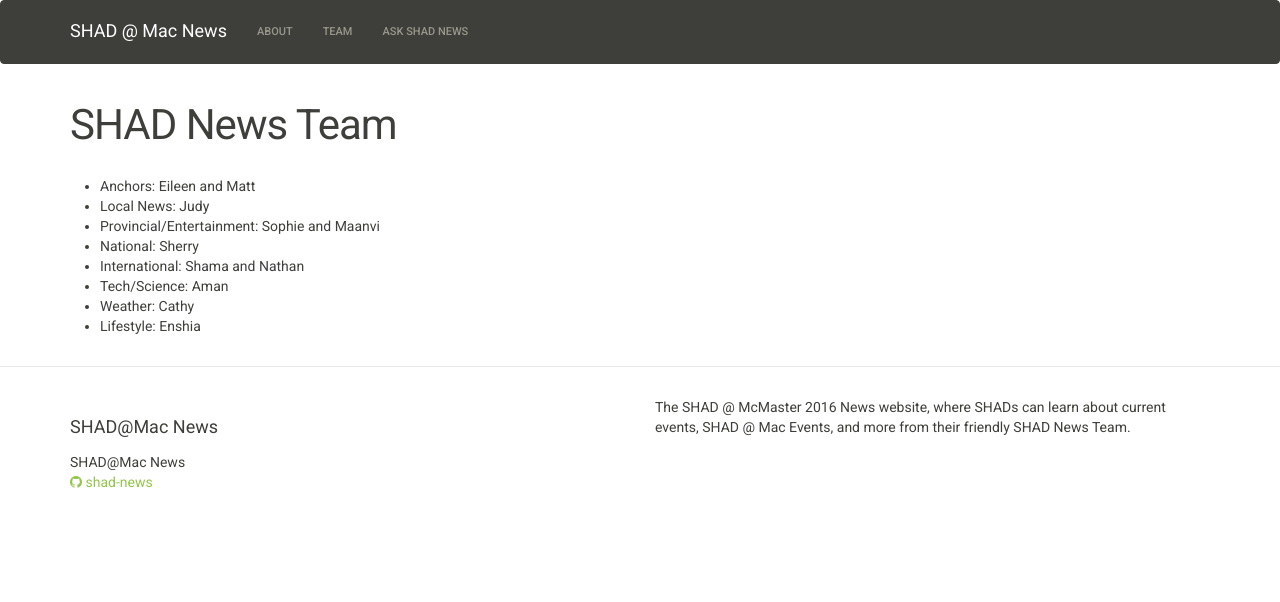
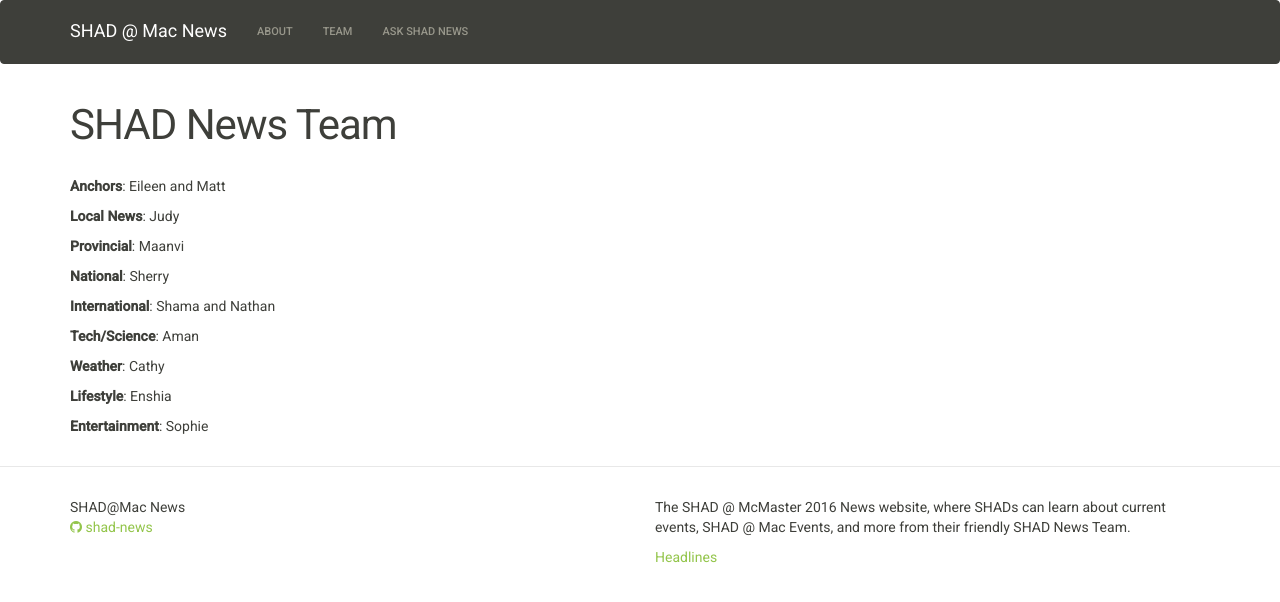
Before and after one commit to malsf21/shad-news, a Jekyll site: the page built from team.md, in a window 1280 px wide. Shown: the top 602 px of the page. Built offline with Jekyll 4.4.1, drawn with Linux system fonts in a browser that asks for light colours.

Commit message:
fleshes out more content, including about, team, and headlines

```diff
--- a/_data/headlines.yml
+++ b/_data/headlines.yml
@@ -4,3 +4,6 @@
 international2:
   "headline" : "Fire in China ravages thousands of homes in the South."
   "category" : "International"
+national1:
+  "headline": "Canada Post issues lockout notice; service may stop on Friday."
+  "category": "National"
--- a/_includes/footer.html
+++ b/_includes/footer.html
@@ -2,7 +2,6 @@
   <div class="container">
     <div class="row">
       <div class="col-sm-6">
-        <h2 class="footer-heading">{{ site.title }}</h2>
         <ul class="contact-list">
           <li>{{ site.title }}</li>
           {% if site.github %}
@@ -15,6 +14,7 @@
 
         <div class="col-sm-6">
           <p>{{ site.description }}</p>
+          <a href="{{site.baseurl}}/headlines/">Headlines</a>
         </div>
       </div>
 
--- a/team.md
+++ b/team.md
@@ -3,11 +3,20 @@
 title: SHAD News Team
 permalink: /team/
 ---
-* Anchors: Eileen and Matt
-* Local News: Judy
-* Provincial/Entertainment: Sophie and Maanvi
-* National: Sherry
-* International: Shama and Nathan
-* Tech/Science: Aman
-* Weather: Cathy
-* Lifestyle: Enshia
+**Anchors**: Eileen and Matt
+
+**Local News**: Judy
+
+**Provincial**: Maanvi
+
+**National**: Sherry
+
+**International**: Shama and Nathan
+
+**Tech/Science**: Aman
+
+**Weather**: Cathy
+
+**Lifestyle**: Enshia
+
+**Entertainment**: Sophie
```
Also changed, not shown: about.md (+3 -1 lines), headlines.html (added, +12 -0 lines), index.html (+12 -2 lines).
